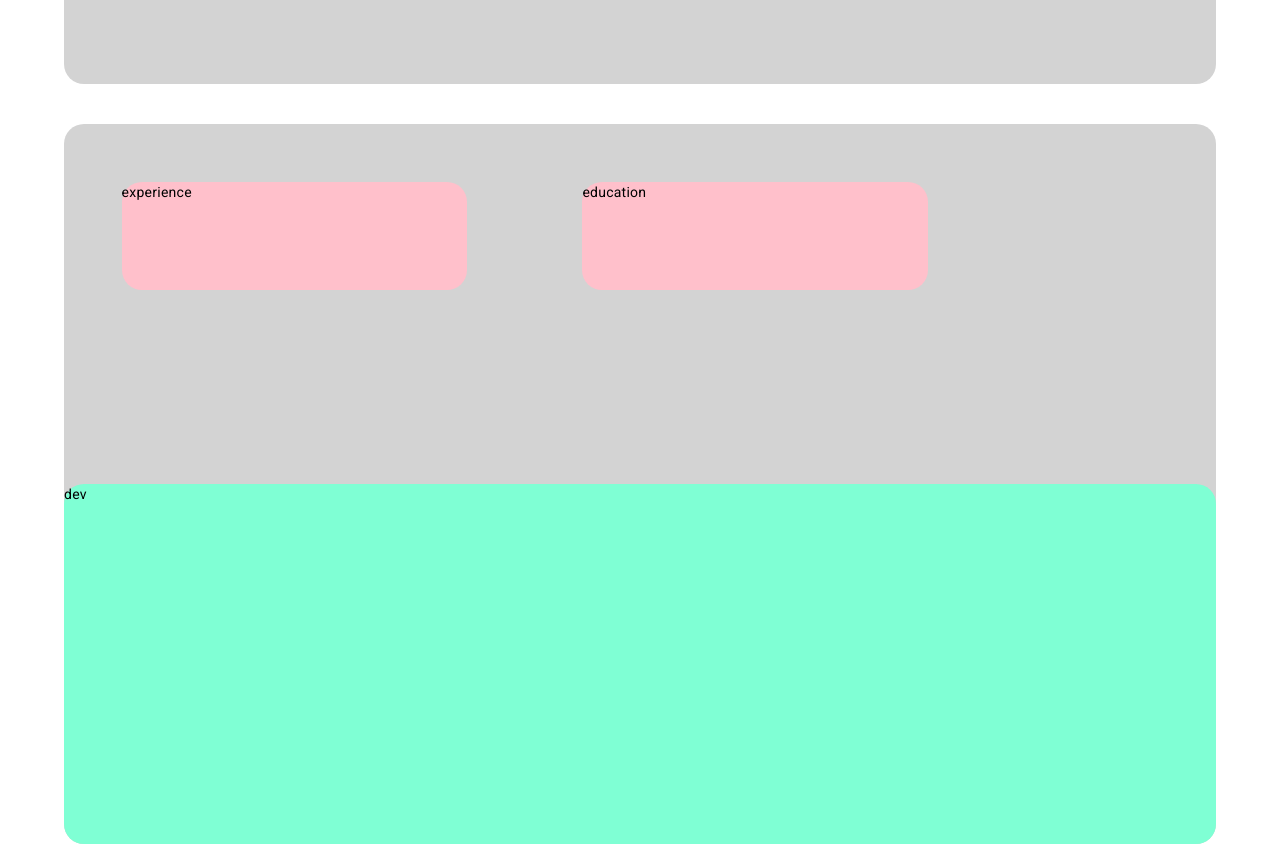
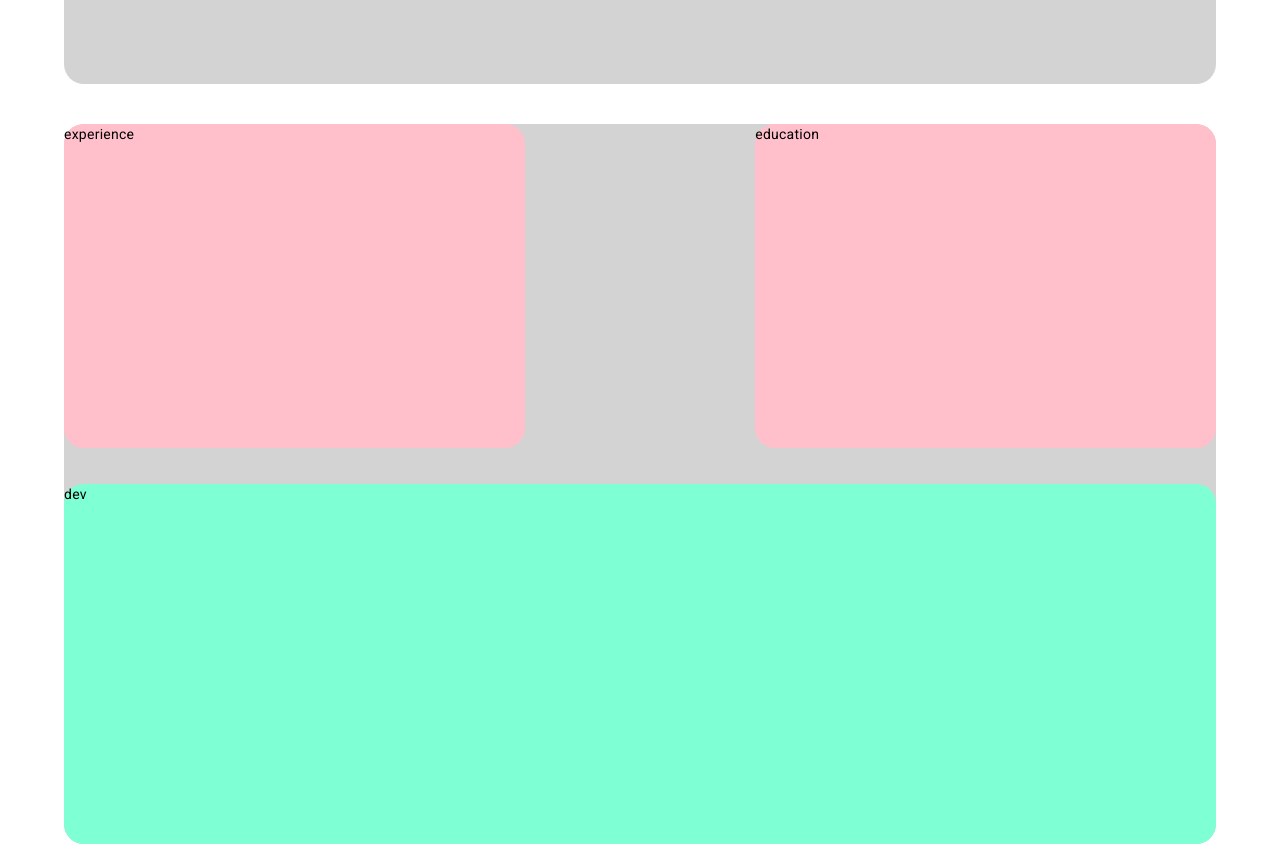
Before and after one commit to Flabberdapperdan/resume, an Angular app: page /resume in a window 1280 px wide. Shown: the part 740-1584 px from the top of the page. Built offline with nearby package versions, Linux system fonts and the light colour scheme.

Commit message:
adjust css resume

```diff
--- a/src/app/resume/resume.component.scss
+++ b/src/app/resume/resume.component.scss
@@ -18,14 +18,15 @@
 .main-nav.row {
   display: flex;
   flex-direction: row;
+  justify-content: space-between;
   height: 50%;
   width: 100%;
 }
 
 .experience, .education {
-  height: 30%;
-  width: 30%;
-  margin: 5%;
+  height: 90%;
+  width: 40%;
+  //margin: 2.5%;
 
   background-color: pink;
 }
```
